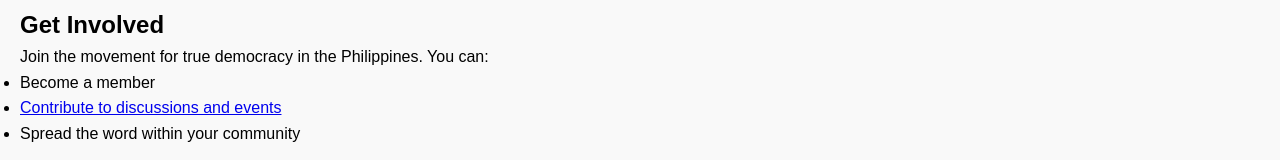
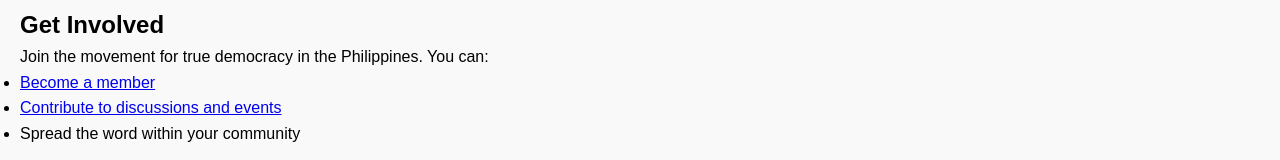
Before and after one commit to intlig/la-liga, a plain HTML site: page get-involved.html in a window 1280 px wide. Shown: the part 121-281 px from the top of the page. Drawn offline with Linux system fonts and the light colour scheme.

Commit message:
add link

```diff
--- a/get-involved.html
+++ b/get-involved.html
@@ -21,7 +21,7 @@
         <h2>Get Involved</h2>
         <p>Join the movement for true democracy in the Philippines. You can:</p>
         <ul>
-            <li>Become a member</a></li>
+            <li><a href="https://discord.gg/N6FNDmNq">Become a member</a></li>
             <li><a href="https://discord.gg/N6FNDmNq">Contribute to discussions and events</a></li>
             <li>Spread the word within your community</li>
         </ul>
```
